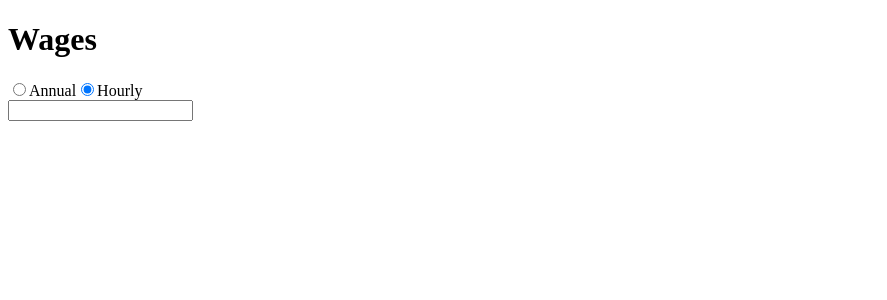
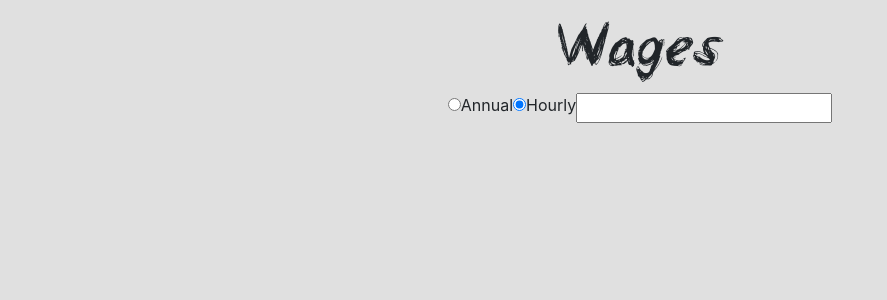
Before and after one commit to itsHabib/Wages, a React app: page / in a window 1280 px wide. Shown: the top 300 px of the page, without its empty margins (0-887 px from the left). Built offline with nearby package versions, Linux system fonts and the light colour scheme.

Commit message:
use bootstrap and css to do first pass of styling

```diff
--- a/src/components/App.js
+++ b/src/components/App.js
@@ -35,7 +35,7 @@ export default class App extends Component {
                 wage = wageCalc.toAnnual(number)
 
             this.setState({
-                wage: wage
+                wage: '$'+wage
 
         })
 
@@ -65,11 +65,18 @@ export default class App extends Component {
 
     render() {
         return (
-            <div>
-                <h1>Wages</h1>
-                <RateRadioBtn updateRate={this.updateRate}/>
-                <TextBox onNumberInput = {this.onNumberInput}/>
-                <Wages wage = {this.state.wage}/>
+            <div className="container-fluid">
+                <div className="row justify-content-center">
+                    <h1 className='title m-1 p-1'>Wages</h1>
+                </div>
+                <div className="row justify-content-center">
+                    <RateRadioBtn updateRate={this.updateRate}/>
+                    <TextBox onNumberInput = {this.onNumberInput}/>
+                </div>
+                <div className="row justify-content-center">
+                    <Wages wage = {this.state.wage}/>
+                </div>
+
             </div>
         )
     }
--- a/src/components/Wages.js
+++ b/src/components/Wages.js
@@ -2,7 +2,7 @@ import React from 'react'
 
 const Wages = ({ wage }) => {
     return (
-        <div><h2>{wage}</h2></div>
+        <div><h2 className="wage">{wage}</h2></div>
     )
 }
 
--- a/src/index.js
+++ b/src/index.js
@@ -1,6 +1,9 @@
 import React from 'react'
 import { render } from 'react-dom'
 import App from './components/App'
+import '../node_modules/bootstrap/dist/css/bootstrap.css'
+import './style.css'
+
 
 render(<App/>, document.getElementById('root'))
 
--- /dev/null
+++ b/src/style.css
@@ -0,0 +1,18 @@
+body {
+    background-color: #E0E0E0;
+}
+.wage {
+    color: #388E3C;
+}
+
+
+
+.title {
+    font-family: beerFont;
+    font-size: 4em;
+}
+
+@font-face {
+    src: url('assets/beer-money.ttf');
+    font-family: beerFont;
+}
--- a/src/util/wageCalc.js
+++ b/src/util/wageCalc.js
@@ -7,10 +7,10 @@ var WEEKS = 52
 var HOURS_PER_WEEK = 40
 const wageCalc = {
     toAnnual(hourlyRate) {
-        return hourlyRate * HOURS_PER_WEEK * WEEKS
+        return ((hourlyRate * HOURS_PER_WEEK * WEEKS) * 1.00).toFixed(2)
     },
     toHourly(annualSalary) {
-        return (annualSalary / (WEEKS * HOURS_PER_WEEK)) * 1.00
+        return ((annualSalary / (WEEKS * HOURS_PER_WEEK)) * 1.00).toFixed(2)
     }
 }
 
--- a/webpack.config.js
+++ b/webpack.config.js
@@ -11,18 +11,29 @@ module.exports = {
 	},
 	devtool: 'inline-source-map',
 	module: {
-		rules: [
-			{
+		rules: [{
 				test: /\.js$/,
 				exclude: /node_modules/,
 				use: [
-					{
-						loader: 'babel-loader',
-
-					 },
+					'babel-loader',
 				]
 
 			},
+			{
+				test: /\.css$/,
+				use: [
+					'style-loader',
+					'css-loader'
+
+
+				]
+			},
+			{
+				test: /\.(woff|woff2|eot|ttf|otf)$/,
+				use: [
+					'file-loader'
+				]
+			}
 		]
 	}
 }
```
Also changed, not shown: package.json (+7 -1 lines), src/assets/beer-money.ttf (added), 1 other file (tests, documents, lock files or other folders).
